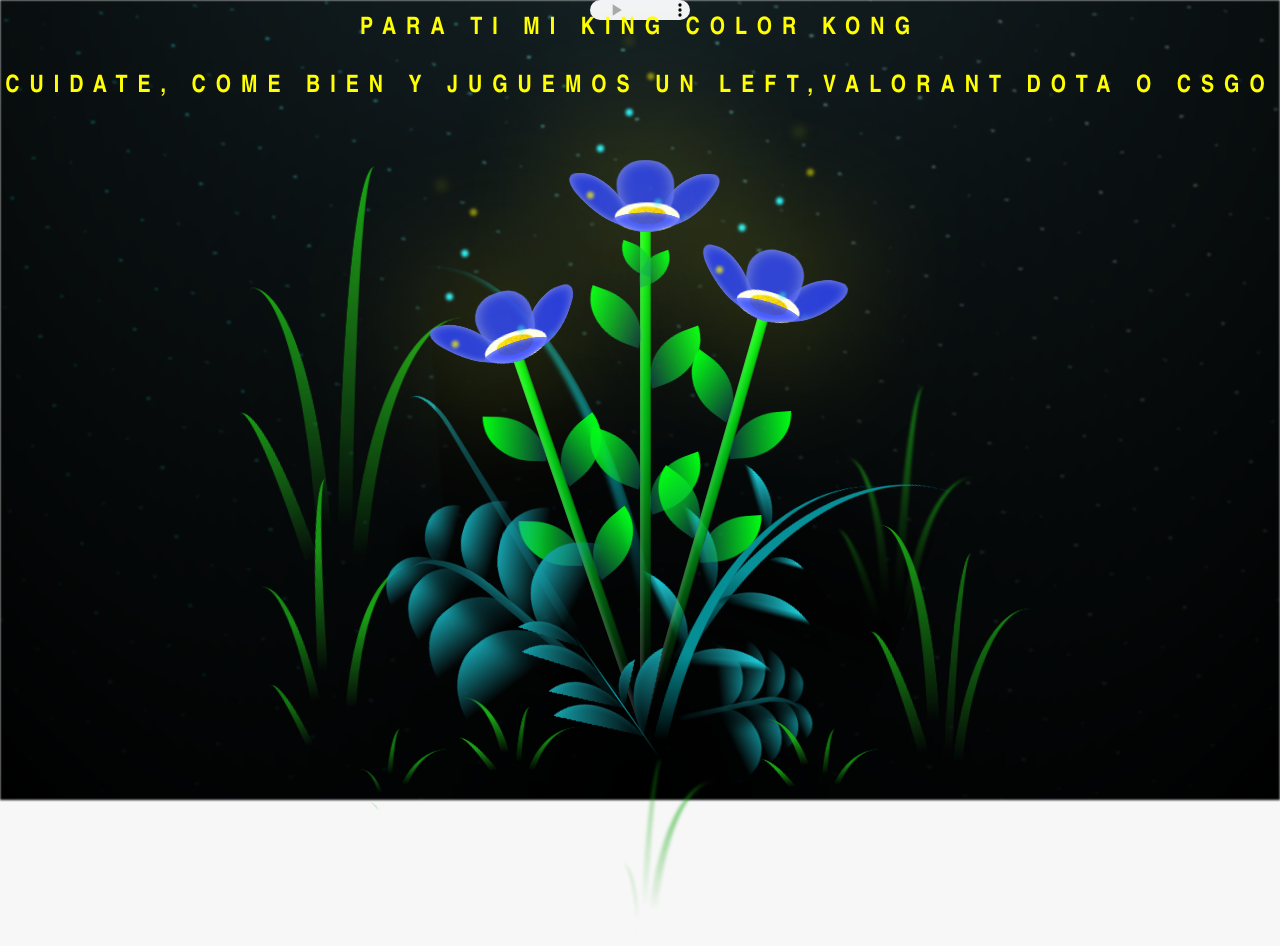
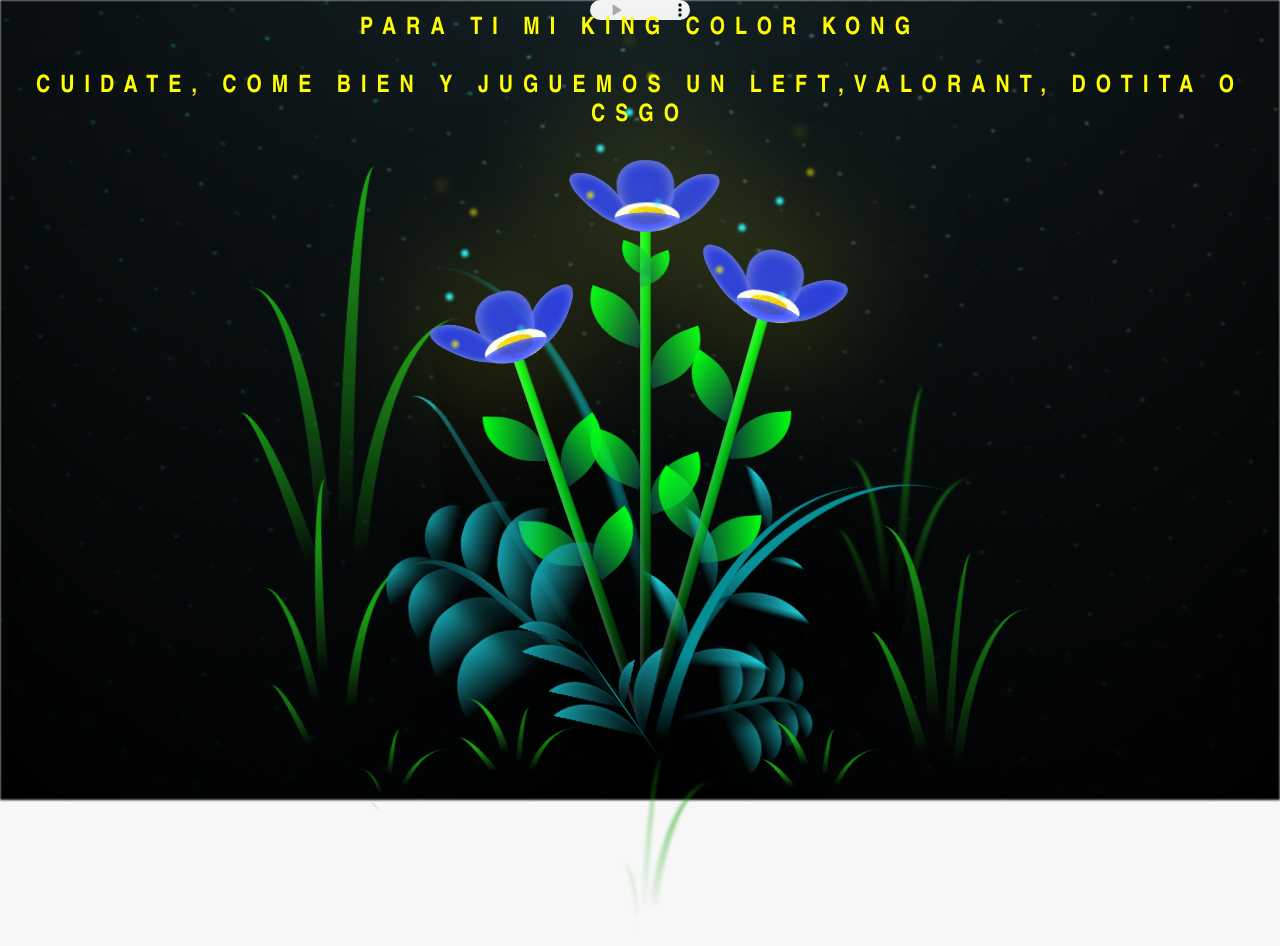
Before and after one commit to Cesar-Espinoza-Olortegui/page, a plain HTML site: page flower.html in a window 1280 px wide. Drawn offline with Linux system fonts and the light colour scheme.

Commit message:
Add files via upload

```diff
--- a/flower.html
+++ b/flower.html
@@ -12,7 +12,7 @@
     <audio class="audio" controls autoplay src="sound/soy_veloz.mp3"></audio>
 
     <h2 class="titulo">PARA TI MI KING COLOR KONG<br> <br>
-      CUIDATE, COME BIEN Y JUGUEMOS UN LEFT,VALORANT DOTA O CSGO</h2>
+      CUIDATE, COME BIEN Y JUGUEMOS UN LEFT,VALORANT, DOTITA O CSGO</h2>
     <div class="night"></div>
     <div class="flowers">
       <div class="flower flower--1">
```
